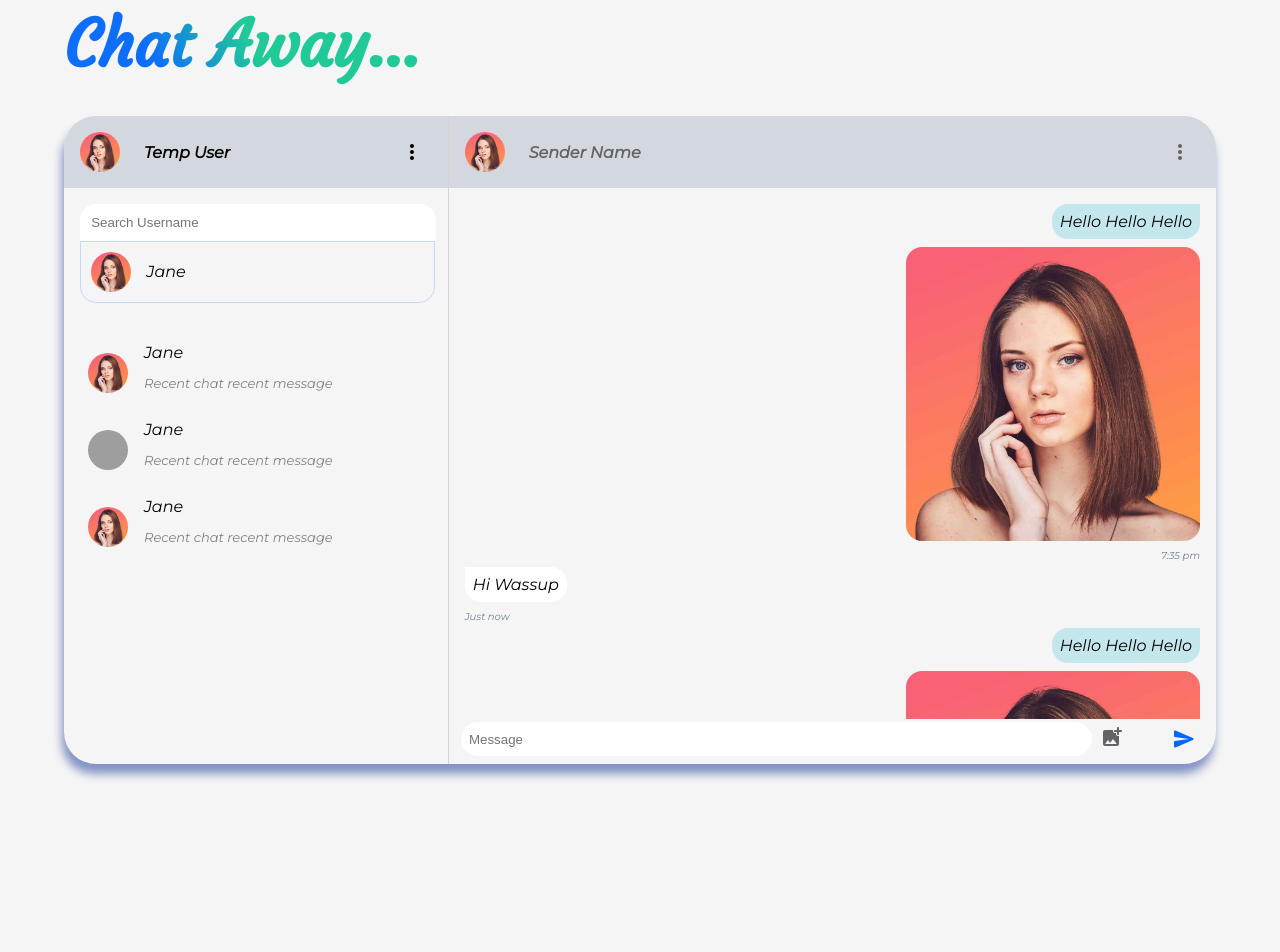
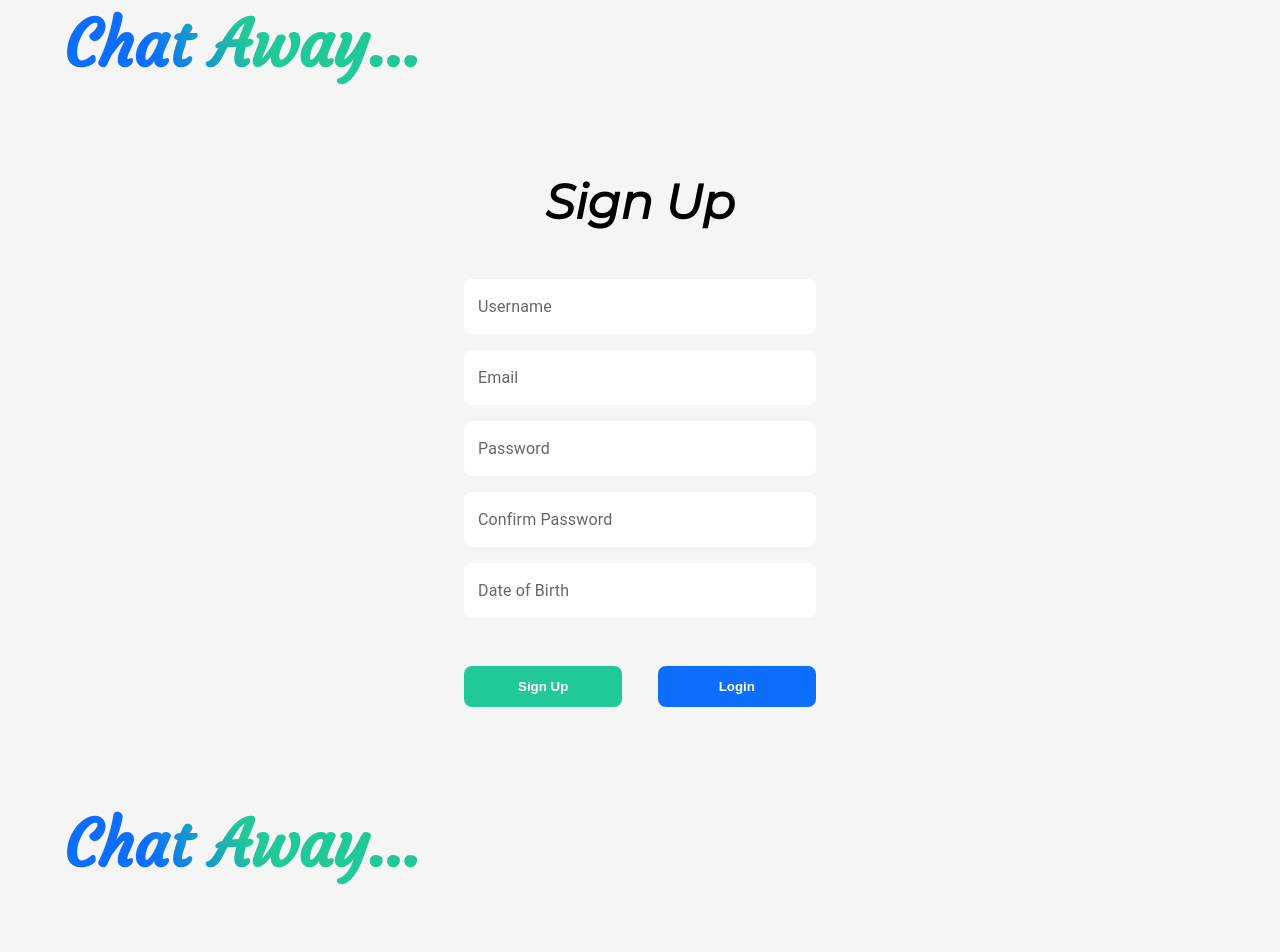
Before and after one commit to JoyChudasama/chat-away, a React (Create React App) app: page / in a window 1280 px wide. Shown: the top 952 px of the page. Before the commit the page ends 800 px from the top, so only its background shows below. Built offline with nearby package versions, Linux system fonts and the light colour scheme; grey boxes are pictures that could not be loaded.

Commit message:
removed extra code

```diff
--- a/src/App.js
+++ b/src/App.js
@@ -6,8 +6,8 @@ import { UserHome } from './pages/UserHome/UserHome';
 function App() {
   return (
     <div className="App">
-      {/* <Login /> */}
-      {/* <SignUp /> */}
+      <SignUp />
+      <Login />
       <UserHome />
     </div>
   );
--- a/src/pages/UserHome/UserHome.scss
+++ b/src/pages/UserHome/UserHome.scss
@@ -114,9 +114,6 @@
                     transition: all 0.3s;
 
                     .recentChat {
-
-                        .recentChatUsername {}
-
                         .recentChatMessage {
                             color: grey;
                             font-size: small;
```
